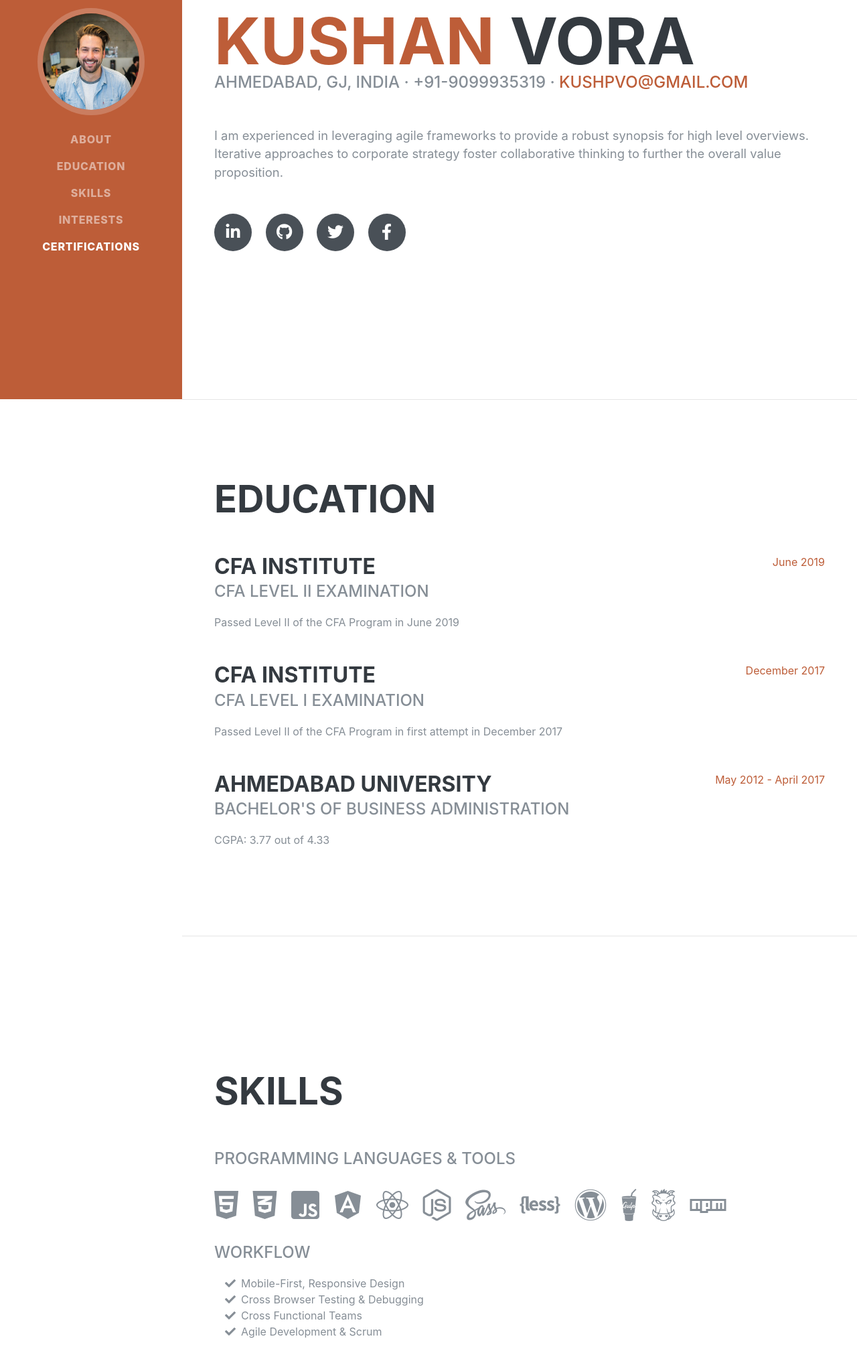
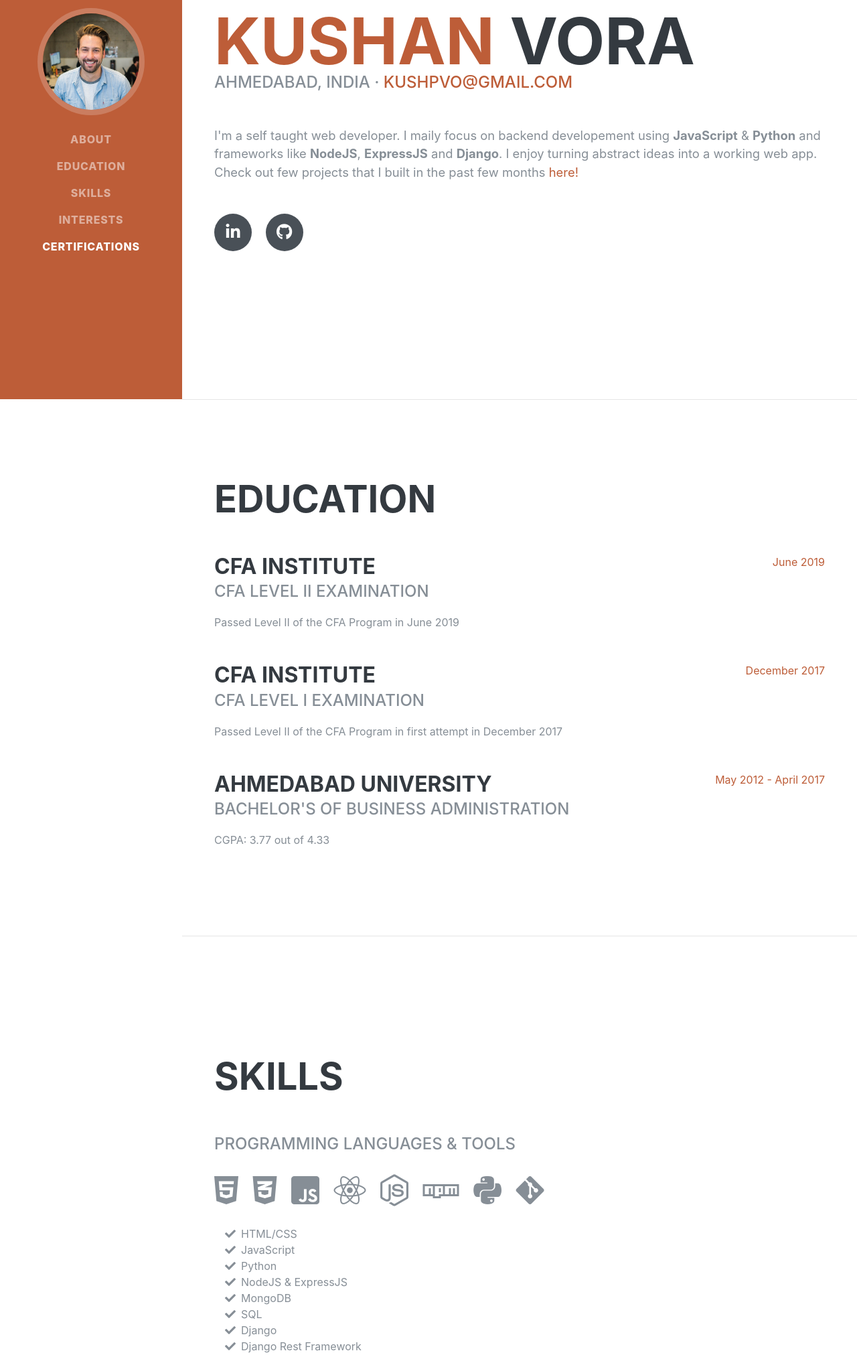
Before and after one commit to kushpvo/resume, a plain HTML site: page index.html in a window 1280 px wide. Shown: the part 204-2230 px from the top of the page at 67% size. Drawn offline with Linux system fonts and the light colour scheme; a web font is replaced by a local one.

Commit message:
Added details

```diff
--- a/index.html
+++ b/index.html
@@ -68,28 +68,28 @@
         <div class="w-100">
           <h1 class="mb-0"><span class="text-primary">Kushan</span> Vora</h1>
           <div class="subheading mb-5">
-            Ahmedabad, GJ, India · +91-9099935319 ·
+            Ahmedabad, India ·
             <a href="mailto:kushpvo@gmail.com">kushpvo@gmail.com</a>
           </div>
-          <!-- TODO: Change this -->
           <p class="lead mb-5">
-            I am experienced in leveraging agile frameworks to provide a robust synopsis for high level overviews. Iterative approaches to corporate
-            strategy foster collaborative thinking to further the overall value proposition.
+            I'm a self taught web developer. I maily focus on backend developement using <strong>JavaScript</strong> & <strong>Python</strong> and
+            frameworks like <strong>NodeJS</strong>, <strong>ExpressJS</strong> and <strong>Django</strong>. I enjoy turning abstract ideas into a
+            working web app. Check out few projects that I built in the past few months
+            <a href="https://kushanvora.com" target="_blank">here!</a>
           </p>
-          <!-- TODO: Change links -->
           <div class="social-icons">
-            <a href="#">
+            <a href="https://www.linkedin.com/in/kushpvo/">
               <i class="fab fa-linkedin-in"></i>
             </a>
-            <a href="#">
+            <a href="https://github.com/kushpvo">
               <i class="fab fa-github"></i>
             </a>
-            <a href="#">
-              <i class="fab fa-twitter"></i>
+            <!-- <a href="#">
+              <i class="fab fa-envelope"></i>
             </a>
             <a href="#">
               <i class="fab fa-facebook-f"></i>
-            </a>
+            </a> -->
           </div>
         </div>
       </section>
@@ -209,7 +209,6 @@
       <section class="resume-section p-3 p-lg-5 d-flex align-items-center" id="skills">
         <div class="w-100">
           <h2 class="mb-5">Skills</h2>
-          <!-- TODO: Change and edit this later -->
           <div class="subheading mb-3">Programming Languages &amp; Tools</div>
           <ul class="list-inline dev-icons">
             <li class="list-inline-item">
@@ -221,52 +220,74 @@
             <li class="list-inline-item">
               <i class="fab fa-js-square"></i>
             </li>
-            <li class="list-inline-item">
+            <!-- <li class="list-inline-item">
               <i class="fab fa-angular"></i>
-            </li>
+            </li> -->
             <li class="list-inline-item">
               <i class="fab fa-react"></i>
             </li>
             <li class="list-inline-item">
               <i class="fab fa-node-js"></i>
             </li>
-            <li class="list-inline-item">
+            <!-- <li class="list-inline-item">
               <i class="fab fa-sass"></i>
             </li>
             <li class="list-inline-item">
               <i class="fab fa-less"></i>
-            </li>
-            <li class="list-inline-item">
+            </li> -->
+            <!-- <li class="list-inline-item">
               <i class="fab fa-wordpress"></i>
-            </li>
-            <li class="list-inline-item">
+            </li> -->
+            <!-- <li class="list-inline-item">
               <i class="fab fa-gulp"></i>
             </li>
             <li class="list-inline-item">
               <i class="fab fa-grunt"></i>
-            </li>
+            </li> -->
             <li class="list-inline-item">
               <i class="fab fa-npm"></i>
             </li>
+            <li class="list-inline-item">
+              <i class="fab fa-python"></i>
+            </li>
+            <li class="list-inline-item">
+              <i class="fab fa-git-alt"></i>
+            </li>
           </ul>
 
-          <div class="subheading mb-3">Workflow</div>
+          <div class="subheading mb-3"></div>
           <ul class="fa-ul mb-0">
             <li>
               <i class="fa-li fa fa-check"></i>
-              Mobile-First, Responsive Design
+              HTML/CSS
             </li>
             <li>
               <i class="fa-li fa fa-check"></i>
-              Cross Browser Testing &amp; Debugging
+              JavaScript
             </li>
             <li>
               <i class="fa-li fa fa-check"></i>
-              Cross Functional Teams
+              Python
             </li>
             <li>
               <i class="fa-li fa fa-check"></i>
-              Agile Development &amp; Scrum
+              NodeJS &amp; ExpressJS
+            </li>
+            <li>
+              <i class="fa-li fa fa-check"></i>
+              MongoDB
+            </li>
+            <li>
+              <i class="fa-li fa fa-check"></i>
+              SQL
+            </li>
+            <li>
+              <i class="fa-li fa fa-check"></i>
+              Django
+            </li>
+            <li>
+              <i class="fa-li fa fa-check"></i>
+              Django Rest Framework
             </li>
           </ul>
         </div>
@@ -278,12 +299,16 @@
         <div class="w-100">
           <h2 class="mb-5">Interests</h2>
           <p>
-            Apart from being a web developer, I enjoy most of my time being outdoors. In the winter, I am an avid skier and novice ice climber. During
-            the warmer months here in Colorado, I enjoy mountain biking, free climbing, and kayaking.
+            Apart from being a web developer, I enjoy exploring the outdoors in and around my city. I am an avid nature/wildlife photographer and also
+            love documenting mundane things and people around me. I look forward to self-drive vacations with my friends and family once in a while.
+          </p>
+          <p>
+            I am passionate about Finance & Business along with Psychology and Philosophy.
           </p>
           <p class="mb-0">
-            When forced indoors, I follow a number of sci-fi and fantasy genre movies and television shows, I am an aspiring chef, and I spend a large
-            amount of my free time exploring the latest technology advancements in the front-end web development world.
+            When forced indoors, one can spot me with a kindle in hand, reading a non-fiction. I spend a large amount of my free time exploring the
+            latest technology advancements. I follow the financial markets & world economy and like to keep up with new innovations like
+            cryptocurrencies.
           </p>
         </div>
       </section>
```
Also changed, not shown: README.md.
